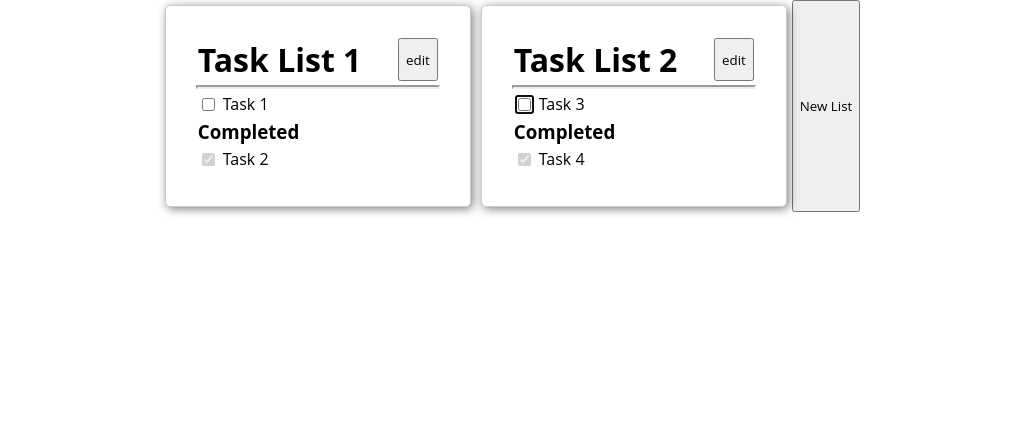
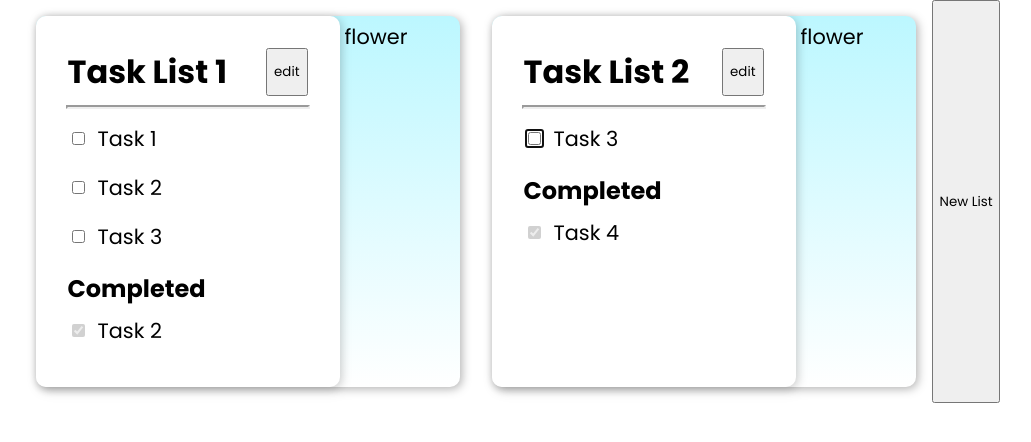
Before and after one commit to jenniemwei/to-do-garden, a React (Create React App) app: page / in a window 1280 px wide. Shown: the top 442 px of the page, without its empty margins (130-1161 px from the left). Built offline with nearby package versions, Linux system fonts and the light colour scheme.

Commit message:
fixed edit mode

```diff
--- a/src/App.js
+++ b/src/App.js
@@ -2,6 +2,7 @@
 // import TaskList from './components/TaskList';
 import { useState } from "react";
 import AllTaskLists from './components/AllTaskLists';
+import './styles/fonts.css';
 
 
 function App() {
--- a/src/components/AllTaskLists.jsx
+++ b/src/components/AllTaskLists.jsx
@@ -8,8 +8,10 @@ export default function AllTaskLists() {
       title: "Task List 1",
       currentItems: [
         "Task 1",
+        'Task 2',
+        'Task 3',
       ],
-      completedItems: [
+      checkedItems: [
         "Task 2",
       ],
       editModeDisplayed: false,
@@ -20,7 +22,7 @@ export default function AllTaskLists() {
       currentItems: [
         "Task 3",
       ],
-      completedItems: [
+      checkedItems: [
         "Task 4",
       ],
       editModeDisplayed: false,
@@ -34,7 +36,7 @@ export default function AllTaskLists() {
       {
         name: "Title",
         currentItems: [],
-        completedItems: [],
+        checkedItems: [],
         editModeDisplayed: true,
         optionsDisplayed: false,
       }
@@ -44,7 +46,7 @@ export default function AllTaskLists() {
 
 
   return (
-    <div className="lists-container">
+    <div className="all-lists-container">
 
       {taskLists.map((taskList, index) => {
         return (
--- a/src/components/EditListMode.jsx
+++ b/src/components/EditListMode.jsx
@@ -4,27 +4,29 @@ import ListOptions from './ListOptions'
 
 export default function EditListMode({ taskLists, handleChangeTaskState, listIndex}) {
 
-  console.log("LIST INDEX", listIndex)
   const currentTitle=taskLists[listIndex].title
-  console.log(currentTitle)
   const [editingTitle, setEditingTitle]=useState(currentTitle)
   const listItems = taskLists[listIndex].currentItems
   const [editingList, setEditingList]=useState([...listItems])
-  const checkedItems = taskLists[listIndex].completedItems
-  const editModeDisplayed = taskLists[listIndex].editModeDisplayed
-  const optionsDisplayed = taskLists[listIndex].optionsDisplayed
+  // const checkedItems = taskLists[listIndex].completedItems
+  // const editModeDisplayed = taskLists[listIndex].editModeDisplayed
+  // const optionsDisplayed = taskLists[listIndex].optionsDisplayed
 
 
     const listRef = useRef([]);
 
     useEffect(() => {
       const size = listRef.current.length;
-      listRef.current[size - 1].focus(); //focuses on recently created task
+      if (size > 0) {
+        listRef.current[size - 1].focus(); //focuses on recently created task
+      }
 
     }, [editingList.length]);
 
     function handleTaskChange(event, index) {
-      const newListItems = [...listItems]
+      const newListItems = [...editingList]
+      console.log("NEW LIST ITEMS", newListItems)
+      console.log("INDEX", index)
       newListItems[index] = event.target.value
       setEditingList(newListItems)
       event.target.style.height = '1em';
@@ -40,6 +42,7 @@ export default function EditListMode({ taskLists, handleChangeTaskState, listInd
       const taskContent=event.target.value
       // console.log("CLICKED OUT")
       if (taskContent.length===0){
+        console.log("EMPTY TASK")
         const newEditingList=[...editingList]
         newEditingList.pop(index)
         setEditingList(newEditingList)
@@ -55,13 +58,14 @@ export default function EditListMode({ taskLists, handleChangeTaskState, listInd
     }
 
     function handleSave(event){
+
       handleChangeTaskState(listIndex, "currentItems", editingList)
       handleChangeTaskState(listIndex, "title", editingTitle)
     }
 
     return (
       <div id="edit-mode-container" >
-      <div className="task-list edit-mode">
+      <div className="list-container edit-mode">
         <div className='list-header'>
           <input className="title-input list-name" value={editingTitle} onChange={(event)=>{handleTitleChange(event)}}></input>
           <button onClick={(event)=>{handleCloseEditMode(event)}}>Close</button>
--- a/src/components/TaskList.jsx
+++ b/src/components/TaskList.jsx
@@ -1,10 +1,9 @@
-import React, { useState } from 'react'
-import '../styles/Lists.css';
-import ListOptions from './ListOptions';
-import EditListMode from './EditListMode';
+import React, { useState } from "react";
+import "../styles/Lists.css";
+import ListOptions from "./ListOptions";
+import EditListMode from "./EditListMode";
 
-export default function TaskList({listIndex, taskLists, setTaskLists}) {
-
+export default function TaskList({ listIndex, taskLists, setTaskLists }) {
   // const[listItems, setListItems] = useState(['task 1 task 1 task 1 ','task 2','task 3 ', 'task 4']) //[ declared thing, how you set it to something/override]
   // const [checkedItems, setCheckedItems] = useState([])
   // // const[checked, setChecked] = useState(false)
@@ -14,46 +13,44 @@ export default function TaskList({listIndex, taskLists, setTaskLists}) {
   // state for each TaskList before save
   // const [editModeDisplayed, setEditModeDisplayed] = useState(false)
 
-
   function handleChangeTaskState(index, key, value) {
-    const newTaskLists = [...taskLists]
-    newTaskLists[index][key] = value
-    setTaskLists(newTaskLists)
+    const newTaskLists = [...taskLists];
+    newTaskLists[index][key] = value;
+    setTaskLists(newTaskLists);
   }
 
-  // function handleTaskChange(event, index) {
-  //   const newListItems = [...listItems]
-  //   newListItems[index] = event.target.value
-  //   setListItems(newListItems)
-  //   event.target.style.height = '1em';
-  //   event.target.style.height = `${event.target.scrollHeight}px`;
 
-  // }
-  // function handleTitleChange(event){
-  //   setTitle(event.target.value)
-  // }
+  const listItems = taskLists[listIndex].currentItems;
+  const checkedItems = taskLists[listIndex].checkedItems;
+  const editModeDisplayed = taskLists[listIndex].editModeDisplayed;
+  const optionsDisplayed = taskLists[listIndex].optionsDisplayed;
 
-  const listItems = taskLists[listIndex].currentItems
-  const checkedItems = taskLists[listIndex].completedItems
-  const editModeDisplayed = taskLists[listIndex].editModeDisplayed
-  const optionsDisplayed = taskLists[listIndex].optionsDisplayed
-
-  function handleCheckBoxChange(event,index,item){
-    const currCheckbox=event.target.value
+  function handleCheckBoxChange(event, index, item) {
+    console.log("item", item)
+    const currCheckbox = event.target;
+    console.log("currCheckbox", currCheckbox)
+    // currCheckbox.checked="true;
+    console.log("currCheckbox", event.target.checked)
     // setChecked()
     const newListItems = [...listItems];
-    newListItems.pop(index);
-    const newCheckedItems = [...checkedItems, item]
+    const newCheckedItems = [...checkedItems, item];
+    console.log("newCheckedItems", newCheckedItems)
+    newListItems.splice(index, 1);
+
     // const newListItems = listItems.filter((item, i) => i !== index)
 
-    handleChangeTaskState(listIndex, "checkedItems", newCheckedItems)
-    handleChangeTaskState(listIndex, "currentItems", newListItems)
-
+    handleChangeTaskState(listIndex, "checkedItems", newCheckedItems);
+    console.log("newCheckedItems", newCheckedItems)
+    handleChangeTaskState(listIndex, "currentItems", newListItems);
   }
 
-  function handleOptionsClick(event){
-    const currentOptionsDisplayed = taskLists[listIndex].optionsDisplayed
-    handleChangeTaskState(listIndex, "optionsDisplayed", !currentOptionsDisplayed)
+  function handleOptionsClick(event) {
+    const currentOptionsDisplayed = taskLists[listIndex].optionsDisplayed;
+    handleChangeTaskState(
+      listIndex,
+      "optionsDisplayed",
+      !currentOptionsDisplayed
+    );
   }
 
   // function createNewTask(event) {
@@ -61,46 +58,70 @@ export default function TaskList({listIndex, taskLists, setTaskLists}) {
   //   setListItems([...listItems, text])
   // }
 
-
-
   return (
     <>
-      {editModeDisplayed && <EditListMode
+      {editModeDisplayed && (
+        <EditListMode
           taskLists={taskLists}
           handleChangeTaskState={handleChangeTaskState}
           listIndex={listIndex}
-      />}
+        />
+      )}
       <div className="task-list">
-        <div className='list-header'>
+        <div className="list-container">
+          <div className="list-header">
             <h1 className="list-name">{taskLists[listIndex].title}</h1>
             {/* make title not an input not working */}
-          <button onClick={(event)=>{handleOptionsClick(event)}}>edit</button>
+            <button
+              onClick={(event) => {
+                handleOptionsClick(event);
+              }}
+            >
+              edit
+            </button>
           </div>
           <hr></hr>
 
-          {optionsDisplayed && <ListOptions
+          {optionsDisplayed && (
+            <ListOptions
               taskLists={taskLists}
               handleChangeTaskState={handleChangeTaskState}
-          listIndex={listIndex}/>
-          }
+              listIndex={listIndex}
+            />
+          )}
+
           <ul className="list-items-container">
             {listItems.map((item, index) => (
-            <li className='task-container' key={index}>
+              <li className="task-container" key={index}>
                 <input
-                type= 'checkbox'
+                  type="checkbox"
                   checked={false}
-                onChange={(event) => {handleCheckBoxChange(event, index,item)}} className="task" autoFocus />
-                <p className='displayed-task'>{item}</p>
+                  onChange={(event) => {
+                    handleCheckBoxChange(event, index, item);
+                  }}
+                  className="task"
+                  autoFocus
+                />
+                <p className="displayed-task">{item}</p>
               </li>
             ))}
             <h3>Completed</h3>
             {checkedItems.map((item, index) => (
-            <li className='task-container' key={index + listItems.length}>
-              <input type='checkbox' disabled={true} checked={true} className="task" />
-              <p className='displayed-task'>{item}</p>
+              <li className="task-container" key={index + listItems.length}>
+                <input
+                  type="checkbox"
+                  disabled={true}
+                  checked={true}
+                  className="task"
+                />
+                <p className="displayed-task">{item}</p>
               </li>
             ))}
           </ul>
+          </div>
+          <div className="flower-container">
+            <p>flower</p>
+          </div>
 
       </div>
     </>
--- a/src/styles/AllTaskLists.css
+++ b/src/styles/AllTaskLists.css
@@ -1,10 +1,30 @@
-.lists-container {
+*{
+  margin:0;
+  font-family: 'Poppins', sans-serif;
+}
+.all-lists-container {
   display: flex;
+  flex-wrap: wrap;
 }
-
+hr{
+  margin:5px;
+}
 .add-list-button {
   margin: 0 0 0 10px;
   height: 30px;
   font-size: 14px;
   align-self: center;
 }
+p{
+  font-size: 1.3em;
+  margin: 5px;
+}
+
+h3{
+  font-size: 1.5em;
+  margin: 10px 0 0 0;
+}
+.displayed-task{
+  width:80%;
+  overflow-wrap: break-word;
+}
--- a/src/styles/ListOptions.css
+++ b/src/styles/ListOptions.css
@@ -1,6 +1,4 @@
-*{
-    margin:0;
-}
+
 
 .list-options-container{
     display: flex;
--- a/src/styles/Lists.css
+++ b/src/styles/Lists.css
@@ -38,13 +38,22 @@ li {
   border-radius: 5px;
 }
 
-
-.task-list {
-  filter:drop-shadow(2px 2px 5px rgba(0,0,0,0.5));
+.task-list{
+  display: flex;
+  flex-direction: row;
+  background: linear-gradient(rgb(188, 247, 255), rgb(255, 255, 255));
+  margin: 2vh;
+  border-radius:10px;
+  filter:drop-shadow(2px 2px 5px rgba(0,0,0,0.3));
+}
+.flower-container{
+  width:15vh;
+}
+.list-container {
+  filter:drop-shadow(2px 2px 5px rgba(0,0,0,0.2));
   padding: 2rem;
-  margin: 5px;
-  border: 1px solid #ccc;
-  border-radius: 5px;
+  /* border: 1px solid #ccc; */
+  border-radius: 10px;
   background-color: #ffffff;
   display: flex;
   flex-direction: column;
--- /dev/null
+++ b/src/styles/fonts.css
@@ -0,0 +1,2 @@
+@import url('https://fonts.googleapis.com/css2?family=Poppins:ital,wght@0,100;0,200;0,300;0,400;0,500;0,600;0,700;0,800;0,900;1,100;1,200;1,300;1,400;1,500;1,600;1,700;1,800;1,900&display=swap');
+@import url('https://fonts.googleapis.com/css2?family=Inter:wght@100..900&family=Poppins:ital,wght@0,100;0,200;0,300;0,400;0,500;0,600;0,700;0,800;0,900;1,100;1,200;1,300;1,400;1,500;1,600;1,700;1,800;1,900&display=swap');
```
Lines whose indentation alone changed are shown as unchanged.
